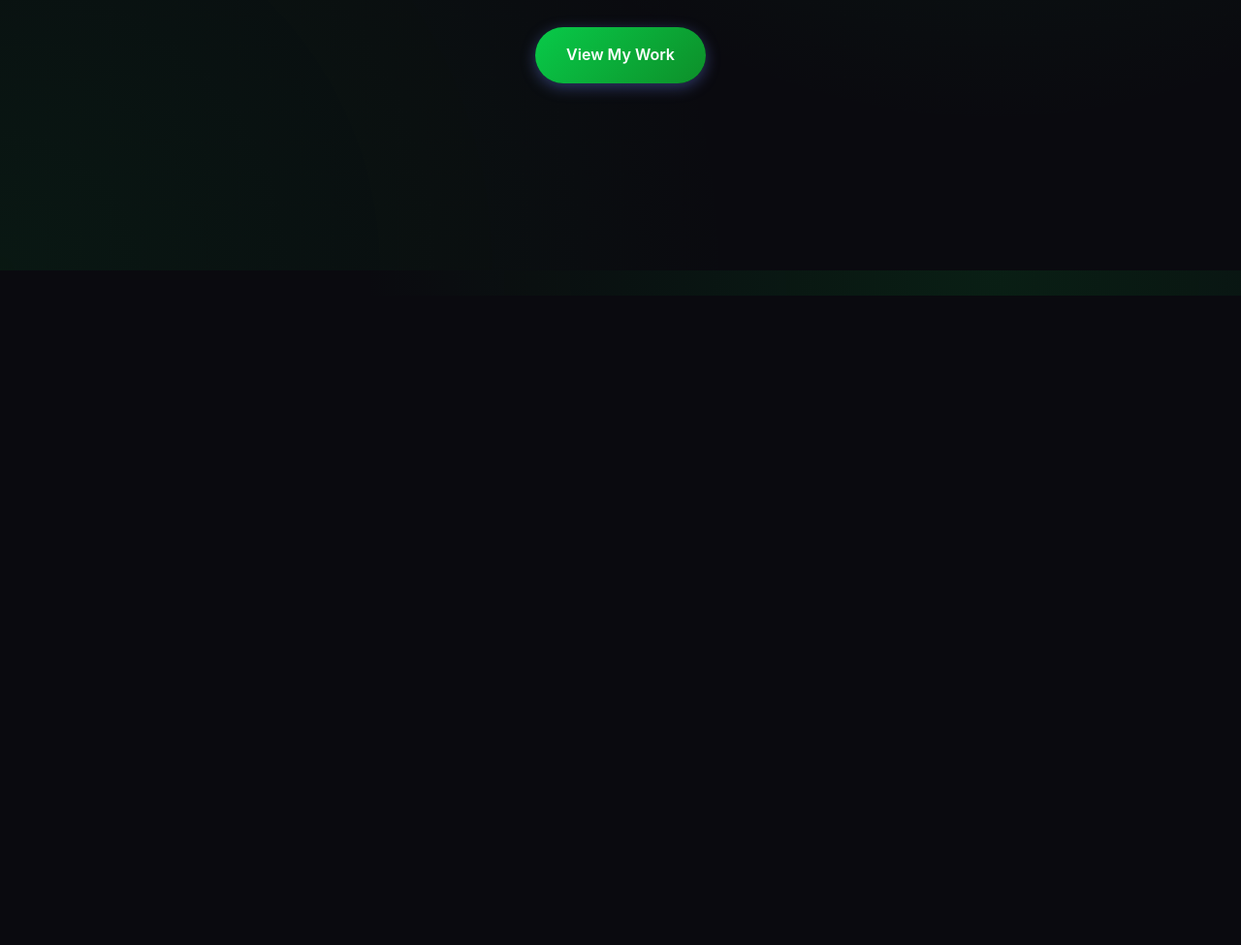
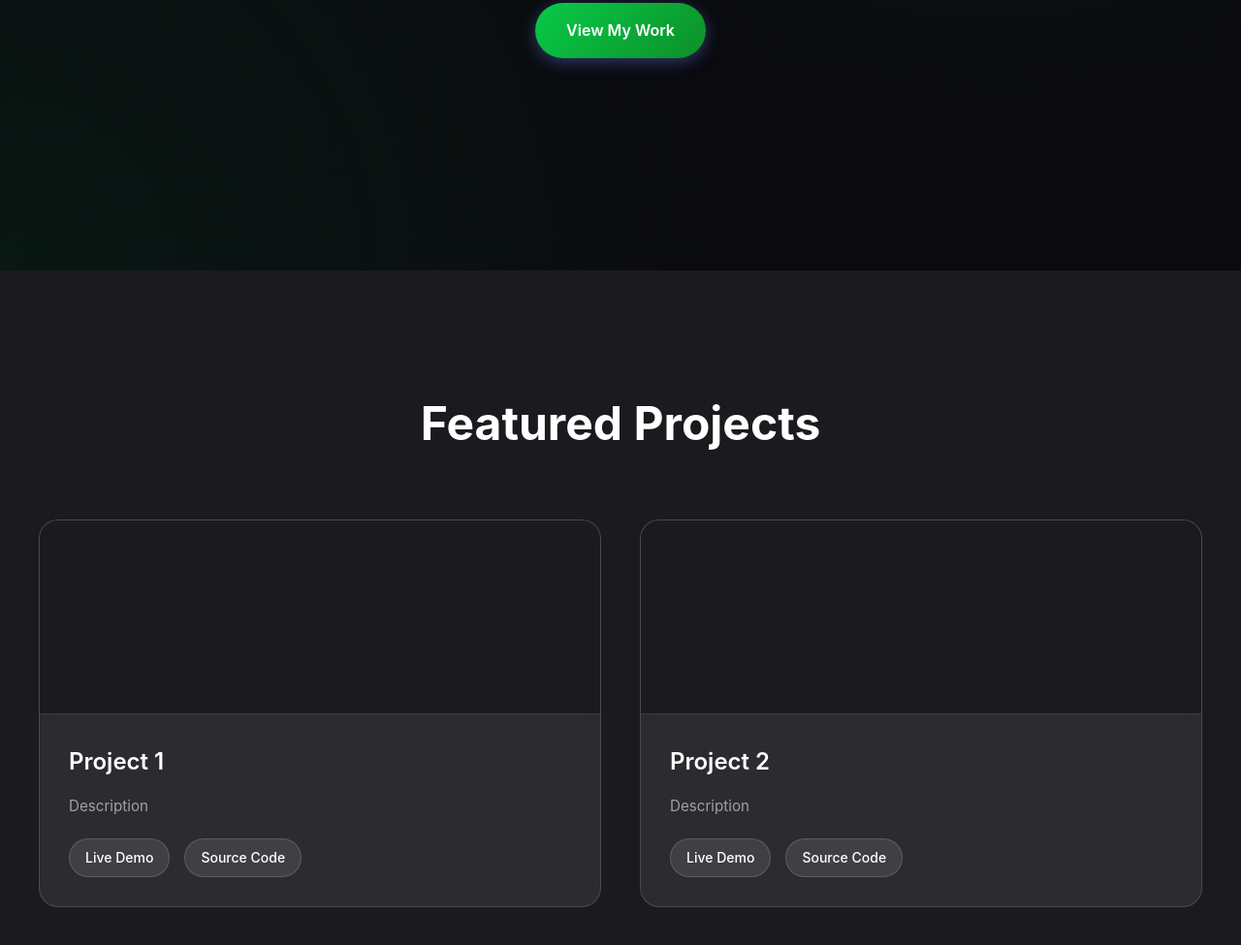
Before and after one commit to MitchellWilliams8/Portfolio-Website, a plain HTML site: page index.html in a window 1280 px wide. Shown: the part 521-1496 px from the top of the page at 97% size. Before the commit the page ends 826 px from the top, so only its background shows below. Drawn offline with Linux system fonts and the light colour scheme.

Commit message:
Adds a projects section

```diff
--- a/assets/style.css
+++ b/assets/style.css
@@ -11,6 +11,7 @@ body {
 
 :root {
     --primary-bg: #0a0a0f;
+    --secondary-bg: #1a1a1f;
     --primary-text: #ffffff;
     --secondary-text: #a0a0a8;
     --accent-color: #029232;
@@ -136,3 +137,88 @@ nav {
 .nav-links a:hover {
     color: var(--primary-text);
 }
+
+.projects {
+    padding: 120px 20px;
+    background: var(--secondary-bg);
+}
+
+.projects-container {
+    max-width: 1200px;
+    margin: 0 auto;
+}
+
+.projects h2 {
+    font-size: 3rem;
+    font-weight: 700;
+    text-align: center;
+    margin-bottom: 60px;
+    color: var(--primary-text);
+}
+
+.projects-grid {
+    display: grid;
+    grid-template-columns: repeat(auto-fit, minmax(300px, 1fr));
+    gap: 40px;
+}
+
+.project-card {
+    background: var(--glass-bg);
+    backdrop-filter: blur(10px);
+    border: 1px solid var(--glass-border);
+    border-radius: 20px;
+    overflow: hidden;
+    transition: var(--transition);
+}
+
+.project-card:hover {
+    transform: translateY(-10px);
+    box-shadow: var(--shadow-glow);
+}
+
+.project-image {
+    width: 100%;
+    height: 200px;
+    background: var(--secondary-bg);
+    border-bottom: 1px solid var(--glass-border);
+}
+
+.project-content {
+    padding: 30px;
+}
+
+.project-content h3 {
+    font-size: 1.5rem;
+    font-weight: 600;
+    margin-bottom: 15px;
+    color: var(--primary-text);
+}
+
+.project-content p {
+    color: var(--secondary-text);
+    margin-bottom: 20px;
+    font-size: 0.95rem;
+}
+
+.project-links {
+    display: flex;
+    gap: 15px;
+}
+
+.project-link {
+    padding: 8px 16px;
+    background: rgba(255,255,255,0.1);
+    color: var(--primary-text);
+    text-decoration: none;
+    border-radius: 20px;
+    font-size: 14px;
+    font-weight: 500;
+    transition: var(--transition);
+    border: 1px solid var(--glass-border);
+}
+
+.project-link:hover {
+    background: var(--gradient-primary);
+    border-color: transparent;
+    color: white;
+}
--- a/index.html
+++ b/index.html
@@ -18,7 +18,6 @@
             </ul>
         </div>
     </nav>
-    <section class="hero">...
     <section class="intro">
         <div class="intro-content">
             <h1 class="intro-title">Mitchell Williams</h1>
@@ -31,6 +30,40 @@
             </div>
         </div>
     </section>
-    <script src="assets/js/script.js"></script>
+    <section class="projects" id="projects">
+        <div class="projects-container">
+            <h2>Featured Projects</h2>
+
+            <div class="projects-grid">
+                <div class="project-card">
+                    <div class="project-image"></div> <div class="project-content">
+                        <h3>Project 1</h3>
+                        <p>
+                            Description
+                        </p>
+                        <div class="project-links">
+                            <a href="#" class="project-link">Live Demo</a>
+                            <a href="#" class="project-link">Source Code</a>
+                        </div>
+                    </div>
+                </div>
+
+                <div class="project-card">
+                    <div class="project-image"></div>
+                    <div class="project-content">
+                        <h3>Project 2</h3>
+                        <p>
+                            Description
+                        </p>
+                        <div class="project-links">
+                            <a href="#" class="project-link">Live Demo</a>
+                            <a href="#" class="project-link">Source Code</a>
+                        </div>
+                    </div>
+                </div>
+            </div>
+        </div>
+    </section>
+    <script src="assets/script.js"></script>
 </body>
 </html>
```
Also changed, not shown: 1 other file.
